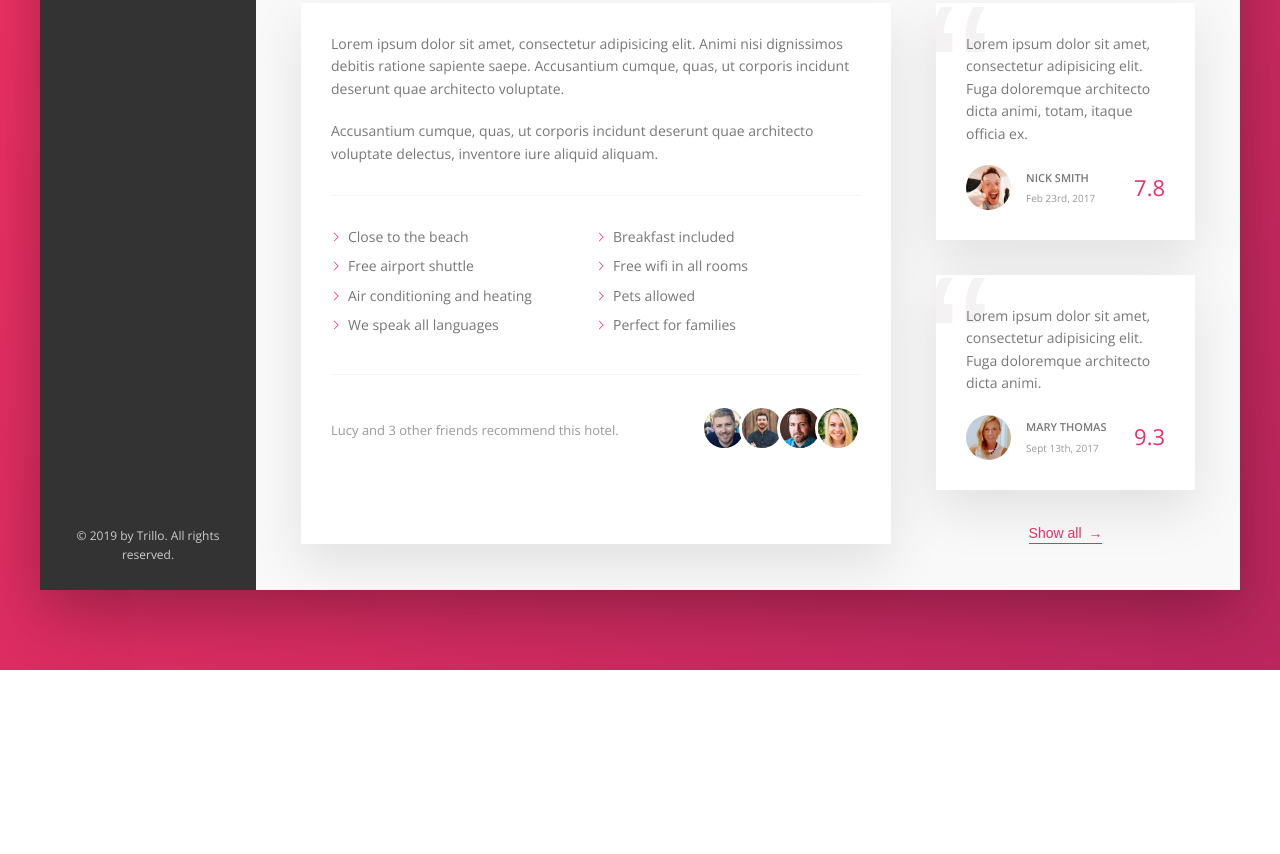
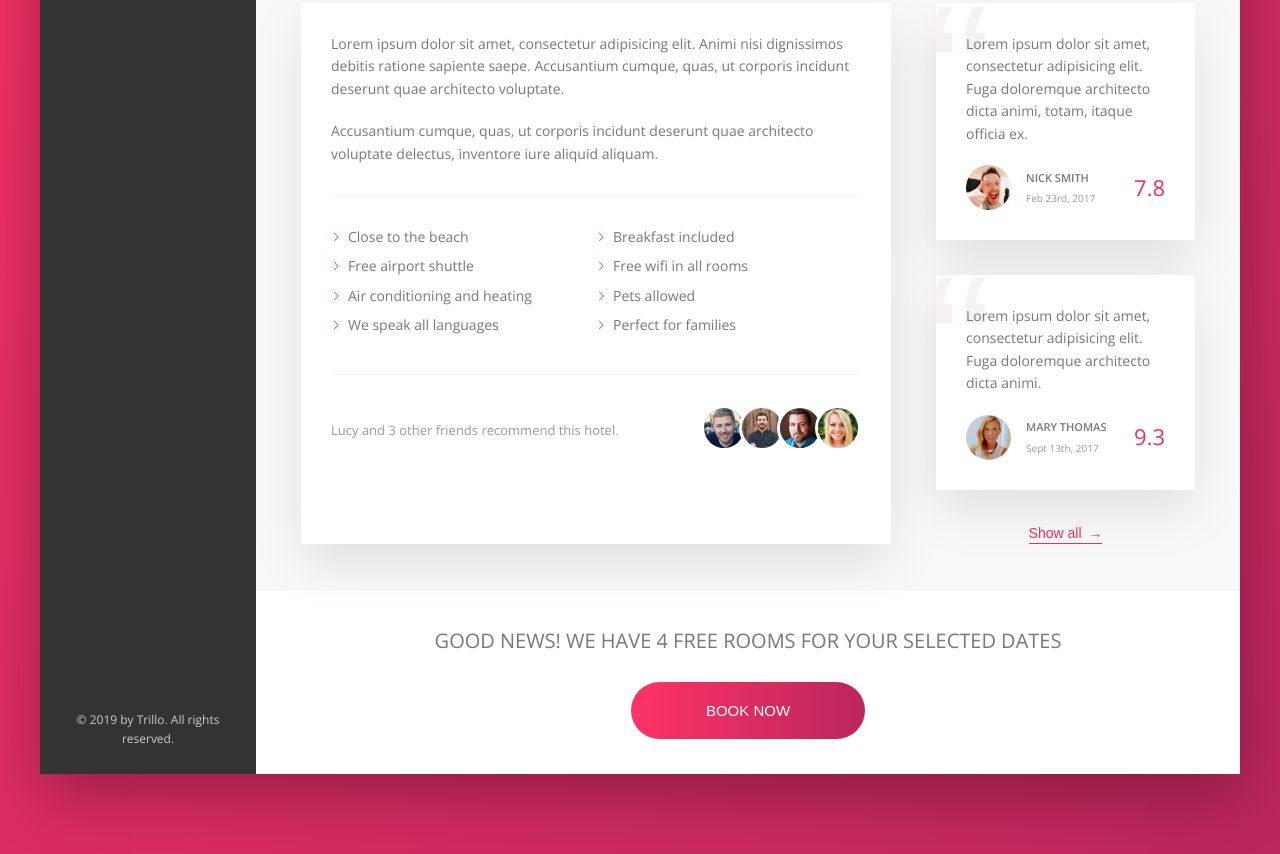
Before and after one commit to kevinujoodha/Trillo, a website: page index.html in a window 1280 px wide. Shown: the part 644-1498 px from the top of the page. Before the commit the page ends 1314 px from the top, so only its background shows below. Drawn offline with nearby package versions, Linux system fonts and the light colour scheme.

Commit message:
cta section

```diff
--- a/index.html
+++ b/index.html
@@ -204,6 +204,15 @@
                     </figure>
 
                 </div>
+                <div class="cta">
+                    <h2 class="cta__book-now">
+                        Good news! We have 4 free rooms for your selected dates
+                    </h2>
+                    <button class="btn">
+                        <span class="btn__visible">Book now</span>
+                        <span class="btn__invisible">Only 4 rooms left</span>
+                    </button>
+                </div>
 
             </main>
         </div>
--- a/sass/_components.scss
+++ b/sass/_components.scss
@@ -471,3 +471,71 @@
     }
 
 }
+
+
+////////////////////////////////////////////////
+// CALL TO ACTION
+.cta {
+    padding: 3.5rem 0;
+    text-align: center;
+
+    &__book-now {
+        text-transform: uppercase;
+        font-size: 2rem;
+        font-weight: 300;
+        margin-bottom: 2.5rem;
+    }
+
+}
+
+////////////////////////////////////////////////
+// CALL TO ACTION
+.btn {
+    font-size: 1.5rem;
+    border: none;
+    font-weight: 300;
+    text-transform: uppercase;
+    border-radius: 100px;
+    background-image: linear-gradient(to right, var(--color-primary-light), var(--color-primary-dark));
+    color: #fff;
+    position: relative;
+    overflow: hidden;
+    cursor: pointer;
+
+
+    & > * {
+        display: inline-block;
+        height: 100%;
+        width: 100%;
+        transition: all .2s;
+    }
+
+    &__visible {
+        padding: 2rem 7.5rem;
+    }
+
+    &__invisible {
+        position: absolute;
+        padding: 2rem 0;
+        left: 0;
+        top: -100%;
+    }
+
+    &:hover {
+        background-image: linear-gradient(to left, var(--color-primary-light), var(--color-primary-dark));
+    }
+
+    &:hover &__visible {
+        transform: translateY(100%);
+    }
+
+    &:hover &__invisible {
+        top: 0;
+    }
+
+    &:focus {
+        outline: none;
+        animation: pulsate 1s infinite;
+    }
+
+}
```
Also changed, not shown: css/style.css.
